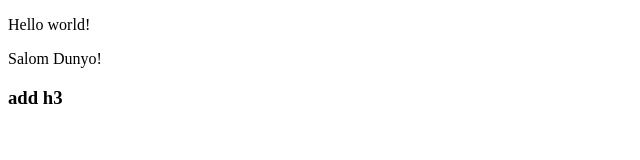
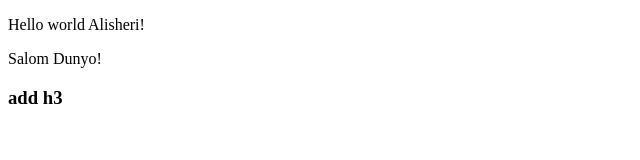
Before and after one commit to Alisher0522/preview, a plain HTML site: page index.html in a window 1280 px wide. Shown: the full height of the page, 0-640 px from the left. Drawn offline with Linux system fonts and the light colour scheme.

Commit message:
add Alisher for branch alisher

```diff
--- a/index.html
+++ b/index.html
@@ -7,7 +7,7 @@
     <title>Document</title>
 </head>
 <body>
-    <p>Hello world!</p>
+    <p>Hello world Alisheri!</p>
     <p>Salom Dunyo!</p>
     <h3>add h3</h3>
 
```
